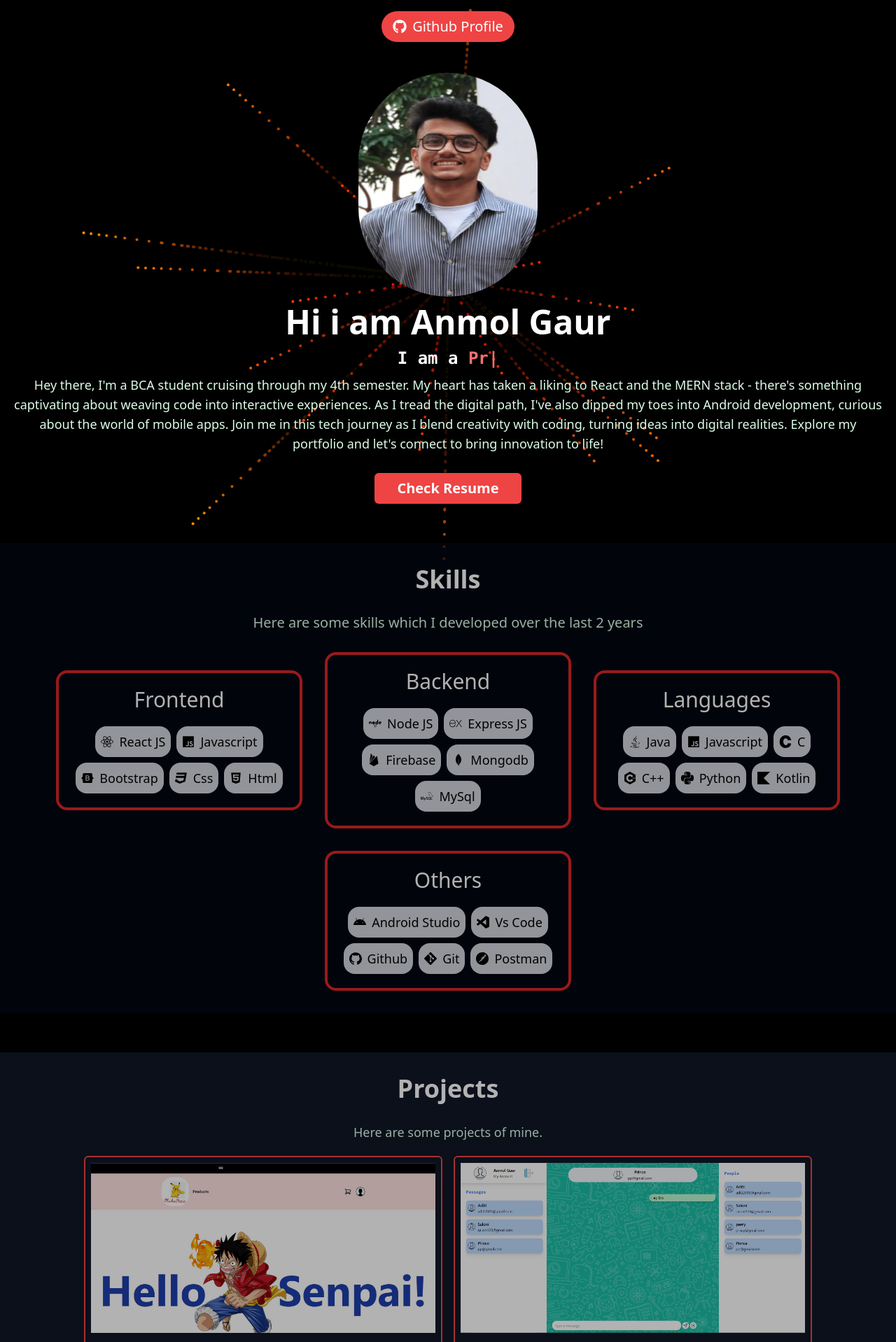
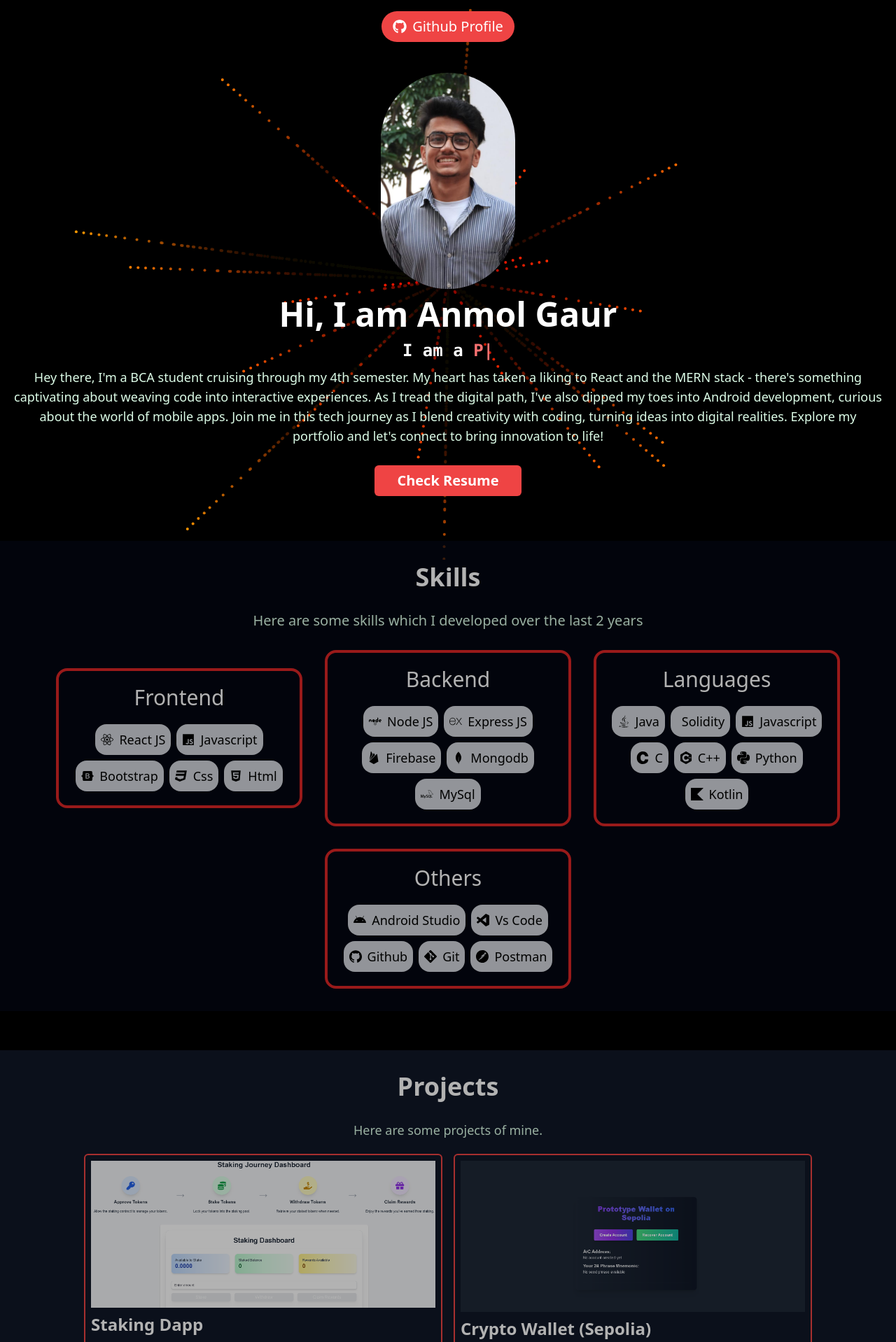
Before and after one commit to Anmolgaur7/portfolio, a React (Create React App) app: page /main in a window 1280 px wide. Shown: the top 1918 px of the page at 70% size. Built offline with nearby package versions, Linux system fonts and the light colour scheme.

Commit message:
feat: Add new projects to portfolio and enhance Aboutme component layout

```diff
--- a/src/assets/project.json
+++ b/src/assets/project.json
@@ -1,4 +1,18 @@
 [
+    {
+        "pimage":"./Staking.png",
+        "ptitle": "Staking Dapp",
+        "pdesc": "Staking Dapp is a decentralized application that allows users to stake their cryptocurrency assets and earn rewards. Built on the Ethereum blockchain using Solidity smart contracts, the Dapp ensures secure and transparent transactions. Users can stake various tokens, track their rewards, and withdraw their earnings with ease. Staking Dapp offers a user-friendly interface and seamless integration with popular wallets like MetaMask, making it accessible to a wide range of users.",
+        "plink": "https://github.com/Anmolgaur7/Staking-App"
+
+    },
+    {
+        "pimage":"./crpto.png",
+        "ptitle": "Crypto Wallet (Sepolia)",
+        "pdesc": "Sepolia is a secure and user-friendly cryptocurrency wallet that enables users to store, send, and receive digital assets. Built on the Ethereum blockchain, Sepolia leverages smart contracts to ensure the integrity and security of transactions. Users can manage multiple cryptocurrencies, view their transaction history, and monitor their portfolio in real-time. Sepolia offers a seamless and intuitive interface, making it easy for both beginners and experienced users to interact with the blockchain.",
+        "plink": "https://github.com/Anmolgaur7/CryptoWallet-"
+
+    },
     {
         "pimage":"./otakuoasis.jpg",
         "ptitle": "OtakuOasis",
--- a/src/components/Aboutme.jsx
+++ b/src/components/Aboutme.jsx
@@ -1,42 +1,60 @@
-import React from 'react'
+import React from 'react';
 import { TypeAnimation } from 'react-type-animation';
 import mine from "../images/anmol.jpg";
 import { FaGithub } from 'react-icons/fa';
+
 function Aboutme() {
   return (
     <>
-      <div className='flex justify-center p-4 mb-3 '>
-        <a href="https://github.com/Anmolgaur7"><button className='rounded-3xl  bg-red-500 flex justify-center items-center text-white text-xl pt-2 pb-2 pr-4 pl-4'> <FaGithub className='mr-2'/>Github Profile</button></a>
+      <div className="flex justify-center p-4 mb-3">
+        <a href="https://github.com/Anmolgaur7">
+          <button className="rounded-3xl bg-red-500 flex justify-center items-center text-white text-xl pt-2 pb-2 pr-4 pl-4">
+            <FaGithub className="mr-2" />
+            Github Profile
+          </button>
+        </a>
       </div>
-      <div className='flex flex-col items-center pt-4'>
-        <img src={mine} className='w-[60vw] h-[40vh] rounded-full lg:w-[20vw] ' alt='image' />
-        <div className=' text-white '>
-          <h1 className=' text-5xl font-bold font-sans text-center mt-3'>
-            Hi i am Anmol Gaur
+      <div className="flex flex-col items-center pt-4">
+        <img
+          src={mine}
+          className="w-[40vw] max-w-[200px] h-auto rounded-full lg:w-[15vw] lg:max-w-[300px]"
+          alt="Anmol"
+        />
+        <div className="text-white">
+          <h1 className="text-5xl font-bold font-sans text-center mt-3">
+            Hi, I am Anmol Gaur
           </h1>
-          <h1 className='text-2xl font-semibold font-mono text-center mt-3'>I am a <TypeAnimation
+          <h1 className="text-2xl font-semibold font-mono text-center mt-3">
+            I am a{' '}
+            <TypeAnimation
               sequence={[
                 'Web Developer',
                 1000,
                 'Programmer',
                 1000,
                 'Android Developer',
-              1000
+                1000,
               ]}
               wrapper="span"
               speed={10}
-            className='text-2xl font-semibold text-red-400 font-mono text-center'
+              className="text-2xl font-semibold text-red-400 font-mono text-center"
               repeat={Infinity}
-          /></h1>
-          <p className='text-center text-lg pl-5 pr-5 text-green-100 mt-2'>
+            />
+          </h1>
+          <p className="text-center text-lg px-5 text-green-100 mt-2">
             Hey there, I'm a BCA student cruising through my 4th semester. My heart has taken a liking to React and the MERN stack - there's something captivating about weaving code into interactive experiences.
             As I tread the digital path, I've also dipped my toes into Android development, curious about the world of mobile apps.
-            Join me in this tech journey as I blend creativity with coding, turning ideas into digital realities. Explore my portfolio and let's connect to bring innovation to  life!</p>
+            Join me in this tech journey as I blend creativity with coding, turning ideas into digital realities. Explore my portfolio and let's connect to bring innovation to life!
+          </p>
         </div>
-        <button className='rounded-md bg-red-500 text-white text-xl pr-8 pl-8 pt-2 pb-2 mt-7 mb-2s font-bold'><a href="https://drive.google.com/file/d/1Om3fyh77SsrbACI17AGJFxX1fxC1uIii/view?usp=sharing">Check Resume</a></button>
+        <button className="rounded-md bg-red-500 text-white text-xl px-8 py-2 mt-7 mb-2 font-bold">
+          <a href="https://drive.google.com/file/d/1Om3fyh77SsrbACI17AGJFxX1fxC1uIii/view?usp=sharing">
+            Check Resume
+          </a>
+        </button>
       </div>
     </>
-  )
+  );
 }
 
-export default Aboutme
+export default Aboutme;
--- a/src/components/skills.jsx
+++ b/src/components/skills.jsx
@@ -70,6 +70,9 @@
       <FaJava/>
       <h1 className='ml-2'>Java</h1>
     </div>
+    <div className=' text-black border-red-600 text-lg font-medium flex items-center  bg-gray-300 p-2 rounded-2xl hover:bg-blue-400'>
+      <h1 className='ml-2'>Solidity</h1>
+    </div>
     <div className=' text-black border-red-600 text-lg font-medium flex items-center bg-gray-300 p-2 rounded-2xl hover:bg-yellow-400'>
       <FaJs/>
       <h1 className='ml-2'>Javascript</h1>
```
Also changed, not shown: public/Staking.png (added), public/crpto.png (added). Lines whose indentation alone changed are shown as unchanged.
